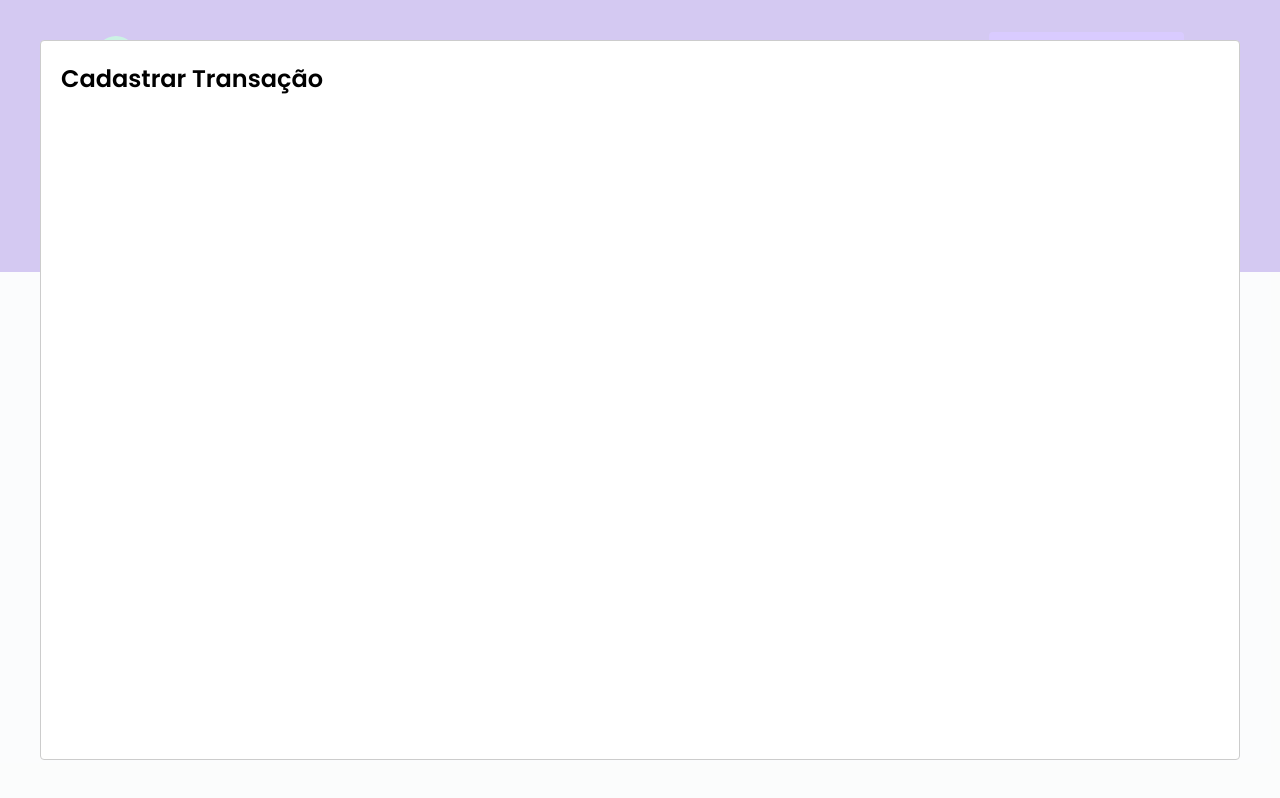
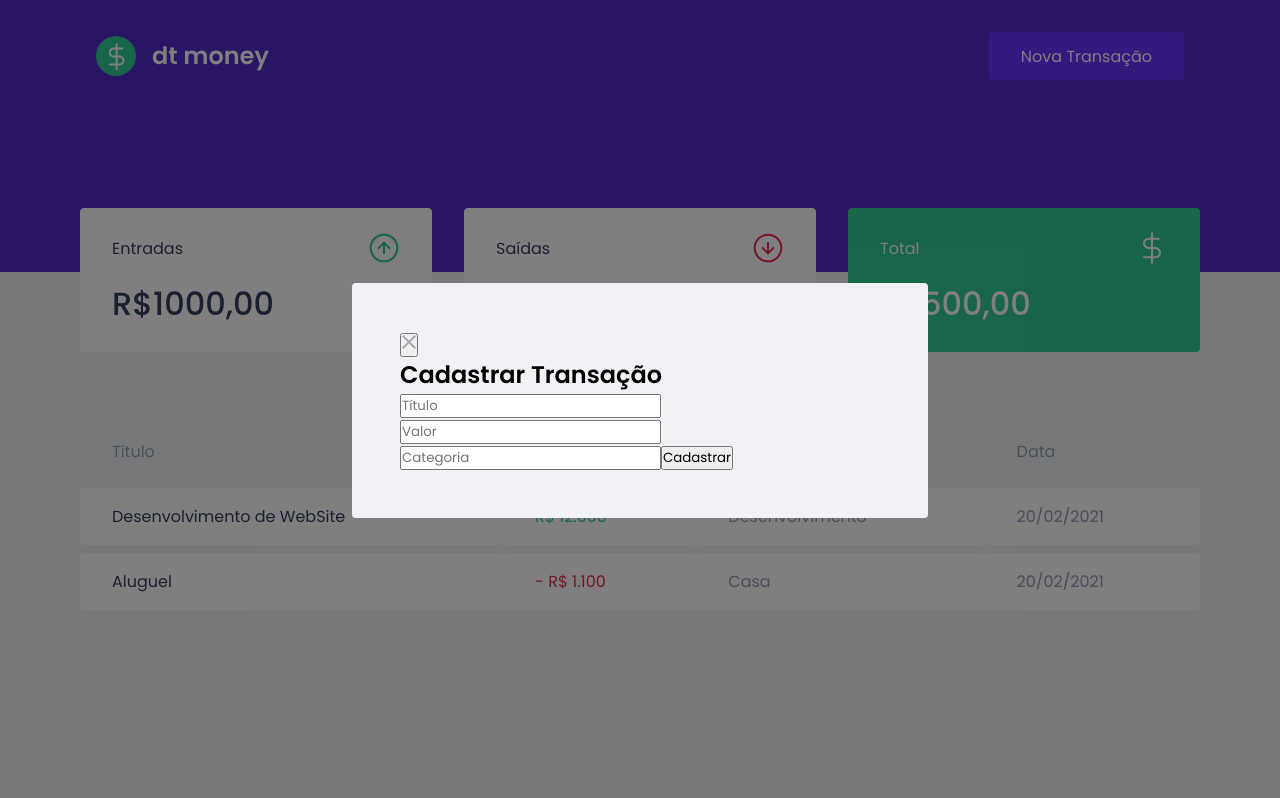
Before and after one commit to gabrieljcf/dtMoney, a React (Create React App) app: page / in a window 1280 px wide. Both pictures are taken after a click on the button "Nova Transação". Built offline with nearby package versions, Linux system fonts and the light colour scheme; no server answers; what miragejs would draw is missing.

Commit message:
feature: add modal content

```diff
--- a/src/components/NewTransactionModal/index.tsx
+++ b/src/components/NewTransactionModal/index.tsx
@@ -1,4 +1,7 @@
 import Modal from "react-modal";
+import closeImg from '../../assets/close.svg';
+
+import { Container } from "./styles";
 
 interface NewTransactionModalProps {
   isOpen: boolean;
@@ -12,8 +15,36 @@
     <Modal
       isOpen={isOpen}
       onRequestClose={onRequestClose}
+      overlayClassName="react-modal-overlay"
+      className="react-modal-content"
     >
-      <h2>Cadastrar Transação</h2>
+      <button
+        type="button"
+        onClick={onRequestClose}
+        className="react-modal-close"
+      >
+        <img src={closeImg} alt="Fechar modal" />
+      </button>
+
+      <Container>
+        <h2>Cadastrar Transação</h2>
+        <input
+          type="text"
+          placeholder="Título"
+        />
+
+        <input
+          type="number"
+          placeholder="Valor"
+        />
+
+        <input
+          type="text"
+          placeholder="Categoria"
+        />
+
+        <button type="submit">Cadastrar</button>
+      </Container>
     </Modal>
   );
 }
```
